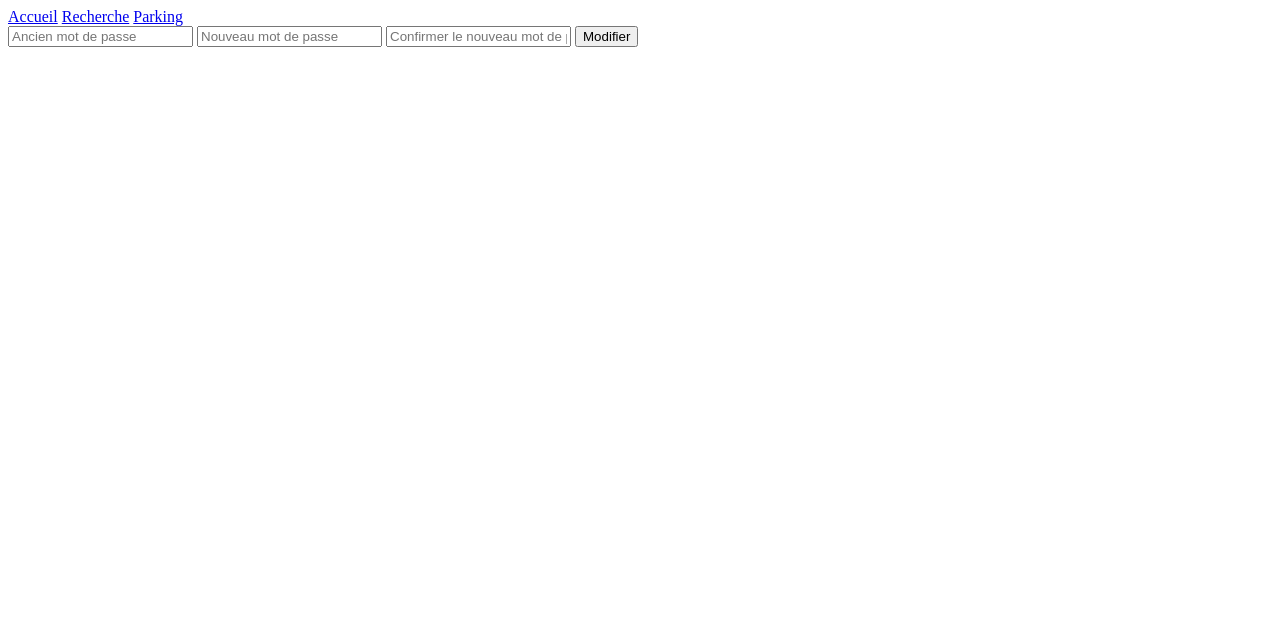
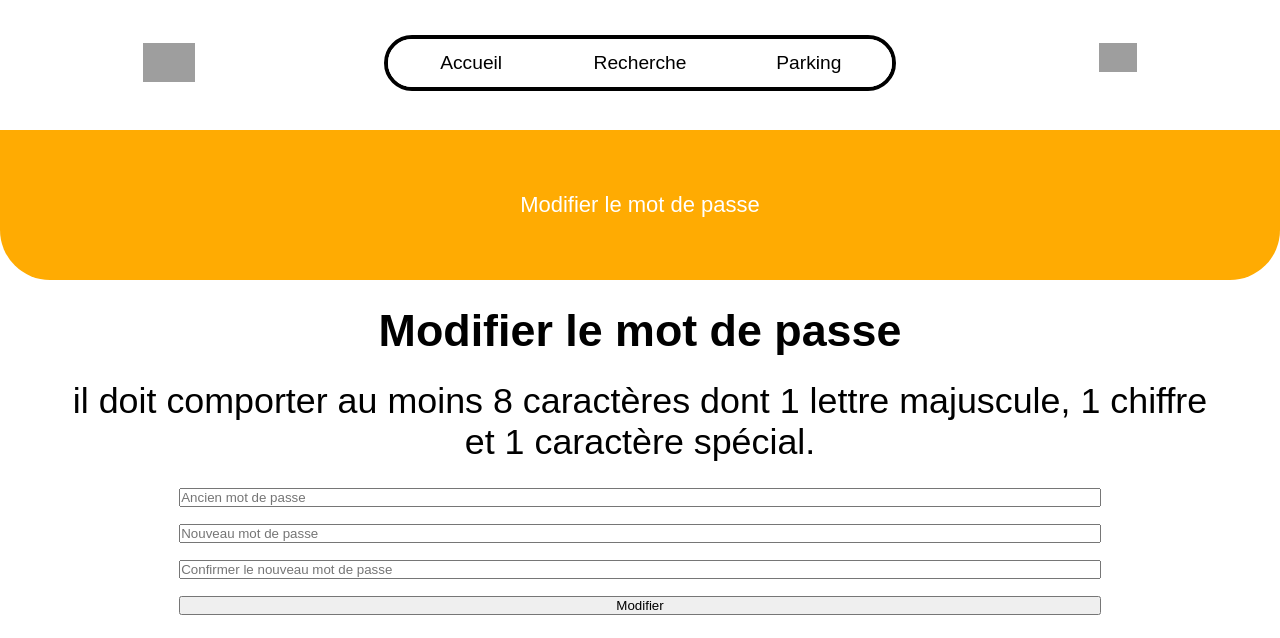
Before and after one commit to D3ller/AMICOS, a PHP site: page /updatepassword in a window 1280 px wide. Shown: the top 638 px of the page. Before the commit the page ends 47 px from the top, so only its background shows below. Run offline with PHP 8.4, Linux system fonts and the light colour scheme; the visitor is signed in with stand-in values (Sample User, id 1); tables that the repository leaves empty or names only in its code hold one stand-in row (values such as "Sample post"); data that the repository does not hold is empty; some web fonts are replaced; grey boxes are pictures that could not be loaded.

Commit message:
modif v3

```diff
--- a/assets/css/conexion.css
+++ b/assets/css/conexion.css
@@ -170,3 +170,57 @@
         font-size: 1vw;
     }
 }
+
+
+
+
+
+
+
+
+
+
+/* Page Update Password */
+
+#mainupdtpass{
+    width: 90%;
+    margin: 0 auto;
+    margin-top: 25px;
+}
+
+#mainupdtpass h1{
+    font-family: 'Magison', sans-serif;
+    font-size: 3.5vw;
+    text-align: center;
+    margin-bottom: 25px;
+}
+
+#mainupdtpass p{
+    font-family: 'Quicksand', sans-serif;
+    font-size: 2.8vw;
+    text-align: center;
+    margin-bottom: 25px;
+}
+#formmodifpass{
+    display: flex;
+    flex-direction: column;
+    gap: 17px;
+    width: 80%;
+    margin: 0 auto;
+}
+
+#formmodifpass input{
+
+}
+
+#oldpass{
+
+}
+
+#newpass{
+
+}
+
+#newpass2{
+
+}
--- a/customnav.php
+++ b/customnav.php
@@ -75,6 +75,12 @@ if($_SERVER['PHP_SELF'] == "/profil.php"){
     echo '<p style="color:white;">Ajouter un trajets</p>';
     echo '<div style="opacity: 0; visibility: hide" id="threepoint"></div>';
 
+} elseif($_SERVER['PHP_SELF'] == '/updatepassword.php') {
+    echo '<nav class="cstm" style="background: #FFAB02; margin-bottom: 0; border-bottom-left-radius: 50px; border-bottom-right-radius: 50px;">';
+    echo '<a href="javascript:history.back()"><div id="backarrow"></div></a>';
+    echo '<p style="color:white; text-align:center;">Modifier le mot de passe</p>';
+    echo '<div style="opacity: 0; visibility: hide" id="threepoint"></div>';
+
 
 } elseif($_SERVER['PHP_SELF'] == '/recherche.php') {
     echo '<nav class="cstm" style="background: #8fa7e3; margin-bottom: 0; border-bottom-left-radius: 50px; border-bottom-right-radius: 50px;">';
--- a/updatepassword.php
+++ b/updatepassword.php
@@ -32,6 +32,8 @@ if($result->num_rows === 0) {
     <meta charset="UTF-8">
     <meta http-equiv="X-UA-Compatible" content="IE=edge">
     <meta name="viewport" content="width=device-width, initial-scale=1.0">
+    <link type="text/css" rel="stylesheet" href="/assets/css/conexion.css">
+    <link type="text/css" rel="stylesheet" href="/assets/css/header-footer.css">
     <title>Modifier mot de passe</title>
 </head>
 <body>
@@ -44,20 +46,29 @@ if(isset($_SESSION['error'])) {
 }
 
 require_once 'header.php';
-
+require_once('customnav.php');
 ?>
 
-<form action="./assets/php/updatepassword.php" method="post">
+<main id="mainupdtpass">
 
-<input name='oldpassword' type='password' id='oldpassword' placeholder='Ancien mot de passe'>
-<input name='password' type='password' id='newpassword' placeholder='Nouveau mot de passe'>
-<input name='confirmpassword' type='password' id='newpassword2' placeholder='Confirmer le nouveau mot de passe'>
+<h1>Modifier le mot de passe</h1>
+<p>il doit comporter au moins 8 caractères dont 1 lettre majuscule, 1 chiffre et 1 caractère spécial.</p>
 
-<input type="submit" value="Modifier">
+<form id="formmodifpass" action="./assets/php/updatepassword.php" method="post">
+
+<input id="oldpass" name='oldpassword' type='password' id='oldpassword' placeholder='Ancien mot de passe'>
+<input id="newpass" name='password' type='password' id='newpassword' placeholder='Nouveau mot de passe'>
+<input id="newpassv2" name='confirmpassword' type='password' id='newpassword2' placeholder='Confirmer le nouveau mot de passe'>
+
+<input id="subnewpass" type="submit" value="Modifier">
 </form>
 
+</main>
 
-
+<?php
+require_once('menu.php');
+require_once('footer.php');
+?>
 
 </body>
 </html>
```
